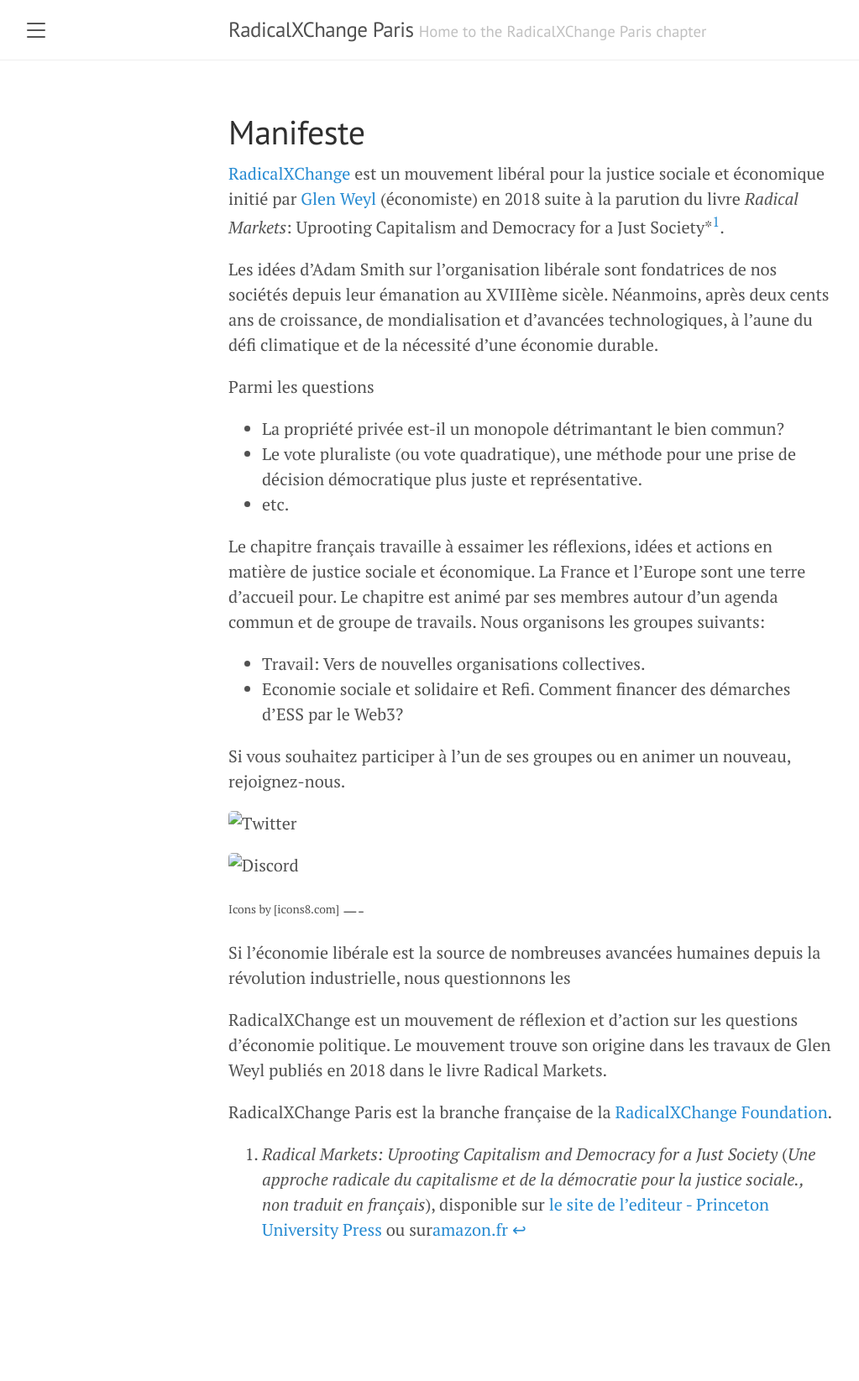
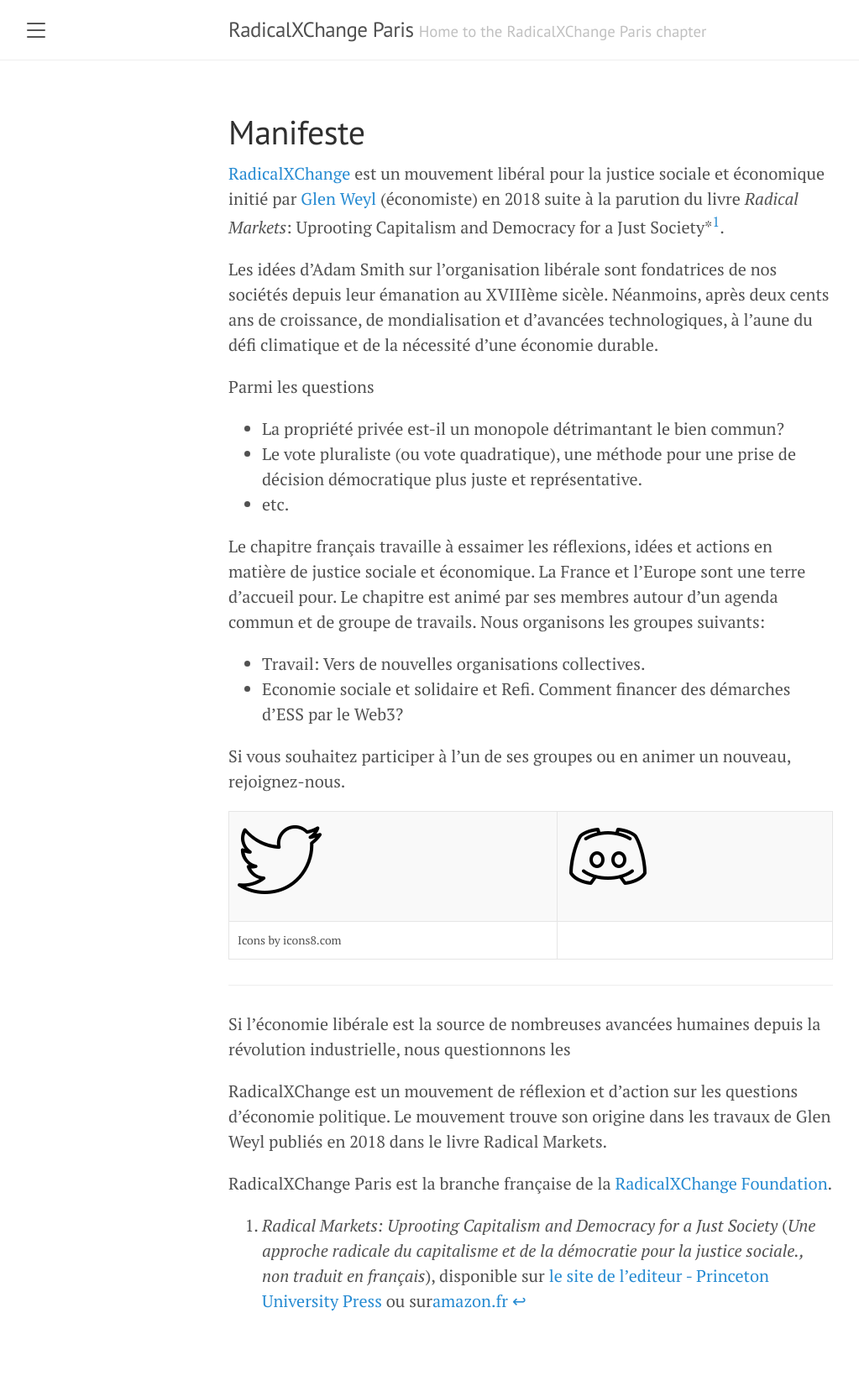
Before and after one commit to RadicalXChangeParis/radicalxchangeparis.github.io, a Jekyll site: the page built from manifeste.md, in a window 1280 px wide. Shown: the whole page at 84% size, without its empty margins (8-1031 px from the left). Built offline with Jekyll 4.4.1, drawn with Linux system fonts in a browser that asks for light colours; before the commit the page ends 1560 px from its top, so only the background shows below that.

Commit message:
Some more

```diff
--- a/manifeste.md
+++ b/manifeste.md
@@ -21,9 +21,14 @@
 
 Si vous souhaitez participer à l'un de ses groupes ou en animer un nouveau, rejoignez-nous.
 
-![Twitter](/public/icons8-twitter-100.png)
-![Discord](/public/icons8-discord-100.png)
-<sup><sub>Icons by [icons8.com]</sub></sup>
+<table>
+    <tr>
+    <td><img src="/public/images/icons8-twitter-100.png" display="block" margin-left="auto" margin-right="auto"></td>
+    <td><img src="/public/images/icons8-discord-100.png"></td>
+    </tr>
+    <tr><td><sup><sub>Icons by icons8.com</sub></sup></td></tr>
+</table>
+
 ----
 
 Si l'économie libérale est la source de nombreuses avancées humaines depuis la révolution industrielle, nous questionnons les
```
